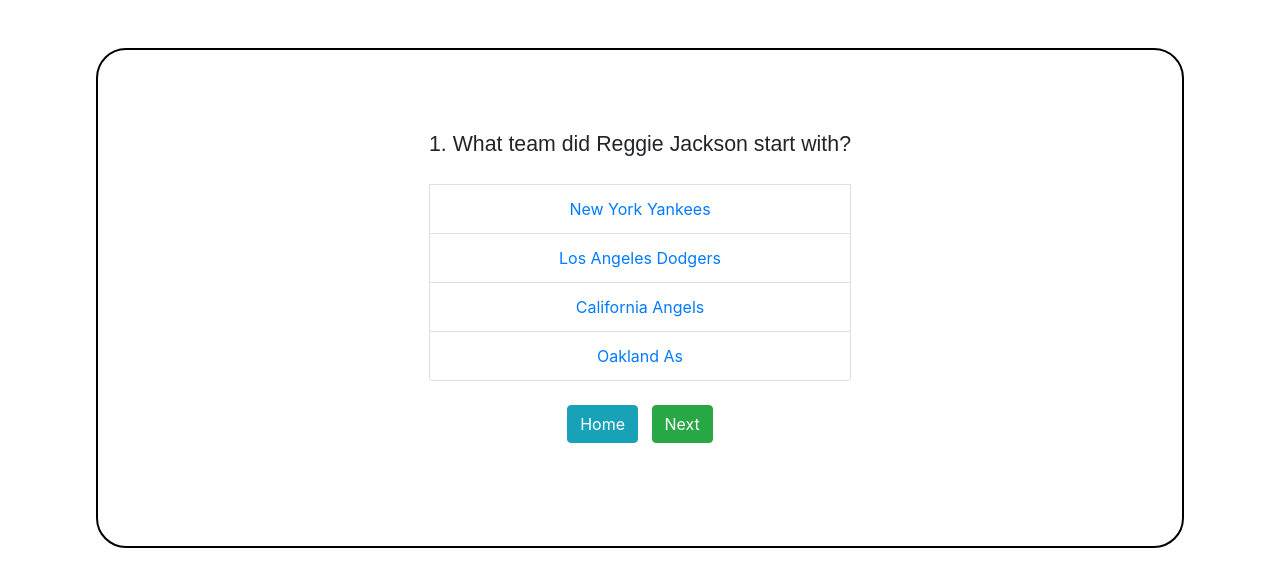
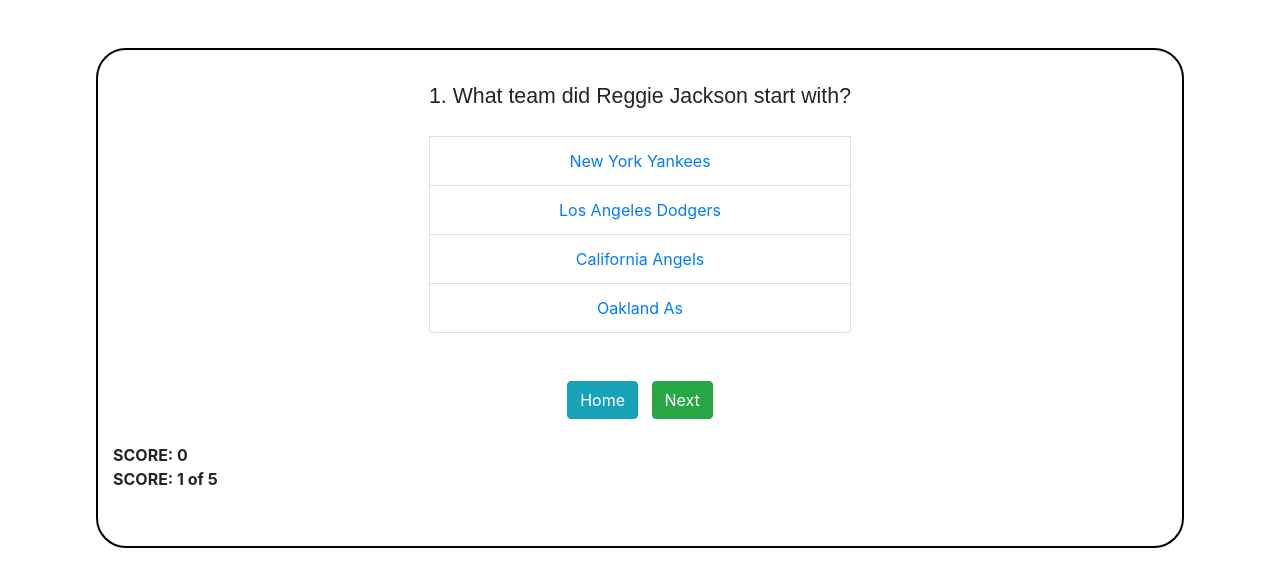
Before and after one commit to bigrollo/drquizzoDjango, a Django app: page /quizview/1 in a window 1280 px wide. Shown: the part 56-643 px from the top of the page. Run offline with Django 3.2, Linux system fonts and the light colour scheme; data comes from the database, SQL or seed files in the repository; both versions use the stored data as it was after the commit; some libraries are stand-ins or nearby versions.

Commit message:
Latest commit with completion of quiz listing and quiz

```diff
--- a/myweb/templates/home.html
+++ b/myweb/templates/home.html
@@ -19,8 +19,6 @@
 				<!--<a href="{%url 'quizzes' %}">Quizzes</a>-->
 
 				<br>
-				Available Options: <br/>
-
 				{% for option in user_options %}
 					<a class="h5" href="/{{ option|lower }}">{{ option }}</a><br/>
 				{% endfor %}
--- a/myweb/templates/quizview.html
+++ b/myweb/templates/quizview.html
@@ -20,12 +20,42 @@
 
 					<br/>
 					<div align="center">
-						<input type="button" class="btn btn-md btn-info" value="Home">
+						<div id="questionResponse">
+
+						</div>
+					</div>
+
+					<br/>
+					<div align="center">
+						<input type="button" class="btn btn-md btn-info" value="Home" onclick=javascript:window.location="{% url 'home' %}">
 						&nbsp;
 						<input type="button" class="btn btn-md btn-success" value="Next" id="btnNext">
 					</div>
 
+					<br/>
+					<div align="left" style='font-weight:700'>
+						<div>
+							SCORE: <span id="scoreLbl"></span>
+						</div>
+						<div>
+							SCORE: <span id="currQuestion">1</span> of <span id="numQuestions"></span>
+						</div>
+					</div>
 				</div>
+
+				<div id="quizComplete" style="display:none">
+					<div align="center">
+						<h1>Quiz Completed</h1>
+
+						<br/>
+
+						<span id='finalScore' style='font-size:16pt;font-weight:700;color:green'></span>
+						<br/>
+						<br/>
+						<input type="button" class="btn btn-md btn-info" value="Home" onclick=javascript:window.location="{% url 'home' %}">
+					</div>
+				</div>
+
 				<br/>
 
 
--- a/static/scripts/quizView.js
+++ b/static/scripts/quizView.js
@@ -1,6 +1,8 @@
 
 var quizCounter = 0;
 var currentQuestion = 1;
+var currScore = 0;
+var numQuestions = 0;
 
 
 $(document).ready(function(){
@@ -8,6 +10,9 @@
 
 
 	//
+
+	// Set Score to begin:
+	$("#scoreLbl").text(currScore);
 
 	$("#btnNext").click(function(){
 		//alert('Next Button Clicked!');
@@ -18,7 +23,29 @@
 
 		quizCounter +=1;
 		currentQuestion +=1;
-		displayQuestion(currentQuestion);
+
+		if(currentQuestion> numQuestions)
+		{
+			$("#quizText").css("display","none");
+			$("#quizComplete").css("display","block");
+
+
+			// Set final score to screen
+			$("#finalScore").text("YOU SCORED " + currScore + " OUT OF " + numQuestions);
+		}
+		else{
+			displayQuestion(currentQuestion);
+
+		// Clear out previous question result.
+		$("#questionResponse").empty();
+
+		// Update Question Index
+		//alert(currentQuestion);
+		$("#currQuestion").text(currentQuestion);
+
+		}
+
+
 
 	});
 
@@ -58,6 +85,10 @@
         	// Start Question load
         	//$("#quz")
 
+        	// Set # of questions variable
+        	numQuestions = quizData.length;
+
+        	$("#numQuestions").text(numQuestions);
 
         },
         error: function() {
@@ -157,12 +188,17 @@
 
 			if(quizData[index].quizAnswer == answer)
 			{
-				alert('You are Correct!');
+				//alert('You are Correct!');
 				$("#answer_" + answer).css("background-color","lightgreen");
+				$("#questionResponse").append("<span style='color:green'>You selected the CORRECT ANSWER</span>")
 
+				// Increment Score Variable
+				currScore+=1;
+				$("#scoreLbl").text(currScore);
 			}
 			else{
-				alert('You are Wrong!');
+				//alert('You are Wrong!');
+				$("#questionResponse").append("<span style='color:red'>You selected the WRONG answer!!</span>")
 				setTimeout(function(){
 					$("#answer_" + quizData[index].quizAnswer).css("color","white");
 					$("#answer_" + quizData[index].quizAnswer).css("background-color","crimson");
```
Also changed, not shown: db.sqlite3.
